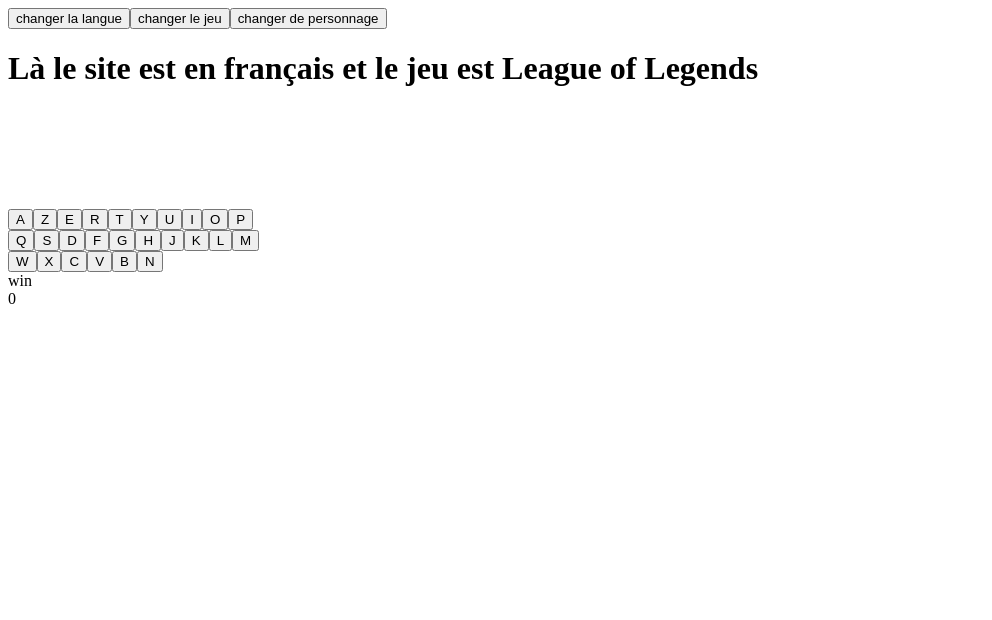
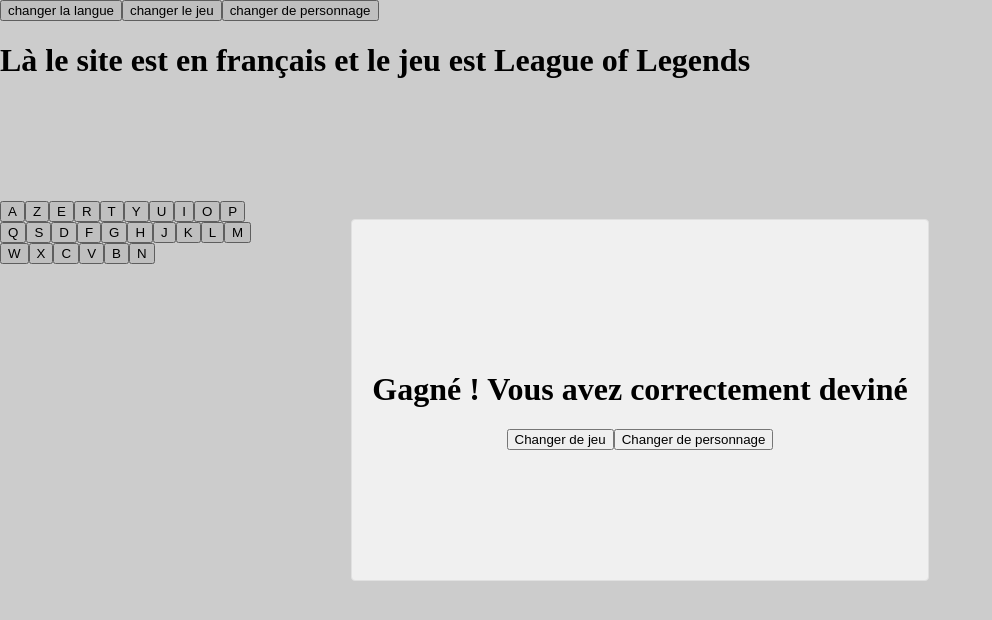
Before and after one commit to antoineswg/Bait-Ping, a React (Vite) app: page / in a window 1280 px wide. Shown: the top 620 px of the page, without its empty margins (0-992 px from the left). Built offline with nearby package versions, Linux system fonts and the light colour scheme.

Commit message:
made a basic ending screen

```diff
--- a/src/App.tsx
+++ b/src/App.tsx
@@ -69,8 +69,7 @@
       <Header language={language} setLanguage={setLanguage} locale={locale} setLocale={setLocale} data={headerData} setWord={setWord}/>
       <Guess wordLength={wordLength} word={word} guesses={deactivatedKeys} setWOrL={setWOrL} errors={errors} setErrors={setErrors} maxErrors={maxerrors}/>
       <Keyboard language={language} deactivatedKeys={deactivatedKeys} setDeactivatedKeys={setDeactivatedKeys} errors={errors} maxErrors={maxerrors} />
-      <EndScreen wOrL={wOrL}/>
-      {errors}
+      <EndScreen wOrL={wOrL} locale={locale} setLocale={setLocale} setWord={setWord} word={word}/>
     </div>
   );
 }
--- a/src/components/EndScreen.jsx
+++ b/src/components/EndScreen.jsx
@@ -1,6 +1,60 @@
-export const EndScreen = ({wOrL}) => {
-    return (
-        <div>{wOrL}</div>
-    );
+export const EndScreen = ({ wOrL, locale, setLocale, setWord, word }) => {
 
-  };
+    function changeLocale() {
+        switch (locale) {
+            case "lol":
+                setLocale("val");
+                setWord("");
+                break;
+            case "val":
+                setLocale("lol");
+                setWord("");
+                break;
+            default:
+                setLocale("lol");
+                setWord("");
+        }
+    }
+
+    function changeWord() {
+        switch (locale) {
+            case "lol":
+                setWord("");
+                break;
+            case "val":
+                setWord("");
+                break;
+            default:
+                setWord("");
+        }
+    }
+
+    if (wOrL != '') {
+        if (wOrL === 'win') {
+            return (
+                <div className="endScreen">
+                    <div className="endScreenContent">
+                        <h1>Gagné ! Vous avez correctement deviné {word.toUpperCase()}</h1>
+                        <div>
+                            <button onClick={changeLocale}>Changer de jeu</button>
+                            <button onClick={changeWord}>Changer de personnage</button>
+                        </div>
+                    </div>
+                </div>
+            );
+        } else {
+            return (
+                <div className="endScreen">
+                    <div className="endScreenContent">
+                        <h1>Perdu, le personnage était {word.toUpperCase()}</h1>
+                        <div>
+                            <button onClick={changeLocale}>Changer de jeu</button>
+                            <button onClick={changeWord}>Changer de personnage</button>
+                        </div>
+                    </div>
+                </div>
+            );
+        }
+    }
+
+};
--- a/src/index.css
+++ b/src/index.css
@@ -1,3 +1,7 @@
+body{
+    margin: 0;
+}
+
 .guess {
     display: flex;
     justify-content: center;
@@ -26,3 +30,26 @@
     margin-left: 0;
     margin-right: 0;
 }
+
+.endScreen{
+    position: absolute;
+    top: 0;
+    height: 100vh;
+    width: 100vw;
+    background-color: rgba(0, 0, 0, 0.2);
+    display: flex;
+    justify-content: center;
+    align-items: center;
+}
+
+.endScreenContent{
+    display: flex;
+    flex-direction: column;
+    justify-content: center;
+    height: 40%;
+    background-color: #f0f0f0;
+    border: 1px solid #e0e0e0;
+    border-radius: 4px;
+    padding: 20px;
+    text-align: center;
+}
```
